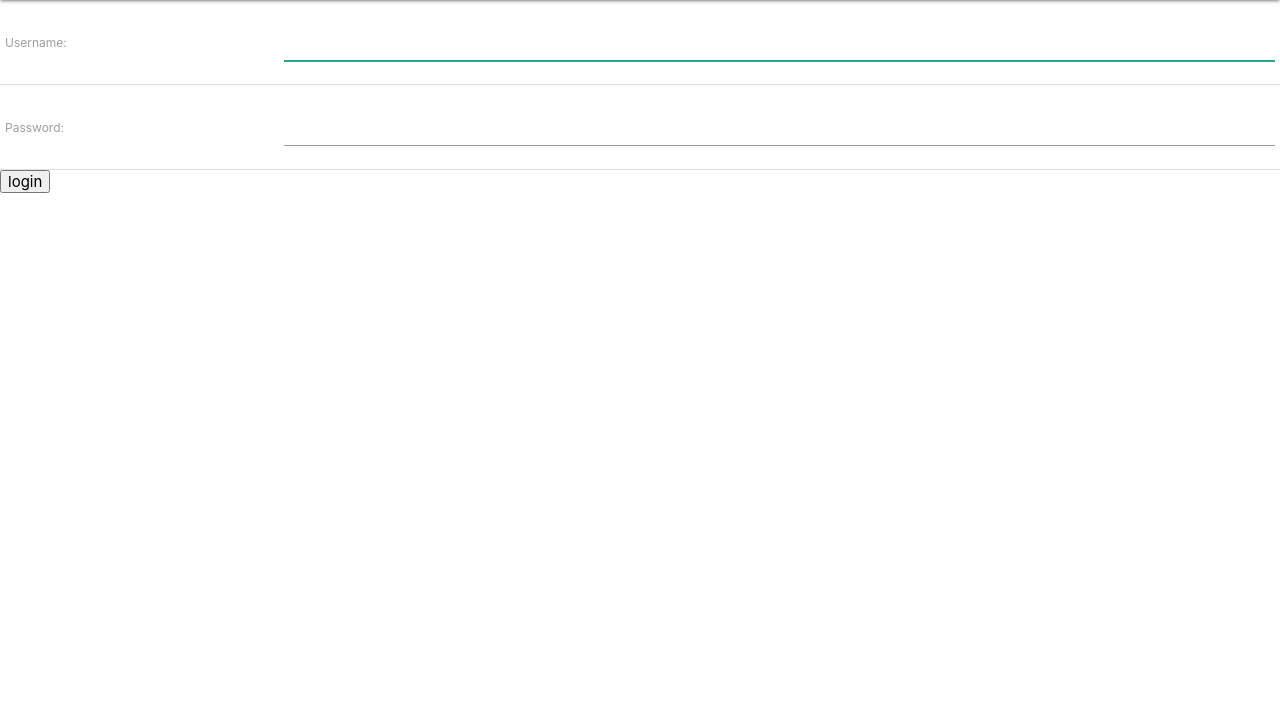
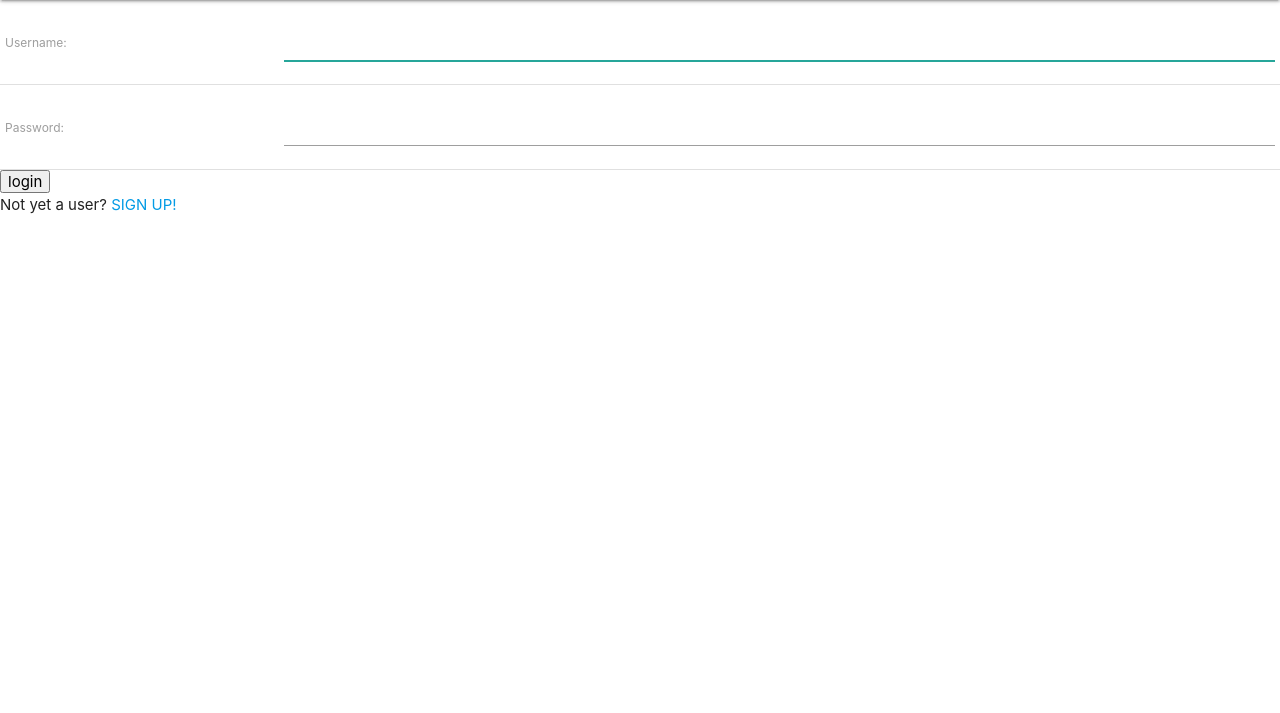
Before and after one commit to dustinowen/BarkParks, a Django app: page /accounts/login/ in a window 1280 px wide. Shown: the part 64-777 px from the top of the page. Run offline with Django 3.2, Linux system fonts and the light colour scheme.

Commit message:
Create signup page

```diff
--- a/main_app/templates/registration/login.html
+++ b/main_app/templates/registration/login.html
@@ -31,6 +31,6 @@
     <input type="hidden" name="next" value="{{ next }}">
   </form>
 
-  <!-- <a href="{% url 'password_reset' %}">Lost password?</a> -->
+  Not yet a user? <a href="{% url 'user_signup' %}">SIGN UP!</a>
 
 {% endblock %}
--- /dev/null
+++ b/main_app/templates/registration/signup.html
@@ -0,0 +1,6 @@
+{% extends 'base.html' %}
+{% block content %}
+
+SIGN UP PAGE
+
+{% endblock %}
--- a/main_app/urls.py
+++ b/main_app/urls.py
@@ -5,7 +5,6 @@ urlpatterns = [
     path('', views.home, name='home'),
 
     path('parks/', views.parks_index, name='parksindex'),
-
 
     path('parks/<int:park_id>/', views.parks_detail, name="park_details"),
 
@@ -15,6 +14,8 @@ urlpatterns = [
 
     path('user/', views.user_profile, name='user_profile'),
 
+    path('user/signup/', views.user_signup, name='user_signup'),
+
     path('user/favorites/', views.favorites, name='favorites'),
 
     path('map/', views.map, name='map'),
--- a/main_app/views.py
+++ b/main_app/views.py
@@ -15,6 +15,9 @@ def parks_index(request):
 def parks_detail(request, park_id):
     park = DogParks.objects.get(id=park_id)
     return render(request, 'parks/details.html', { 'park': park})
+
+def user_signup(request):
+    return render(request, 'registration/signup.html')
 
 def add_review(request, park_id):
     park= DogParks.objects.get(id=park_id)
```
